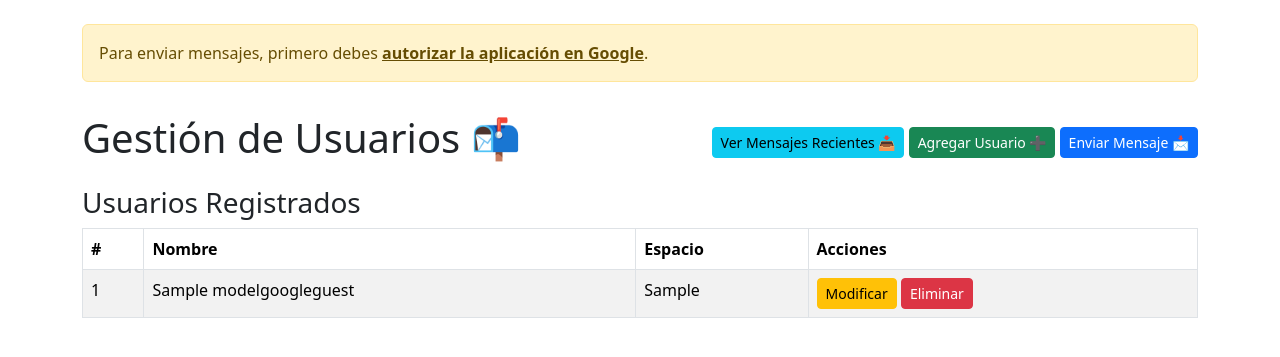
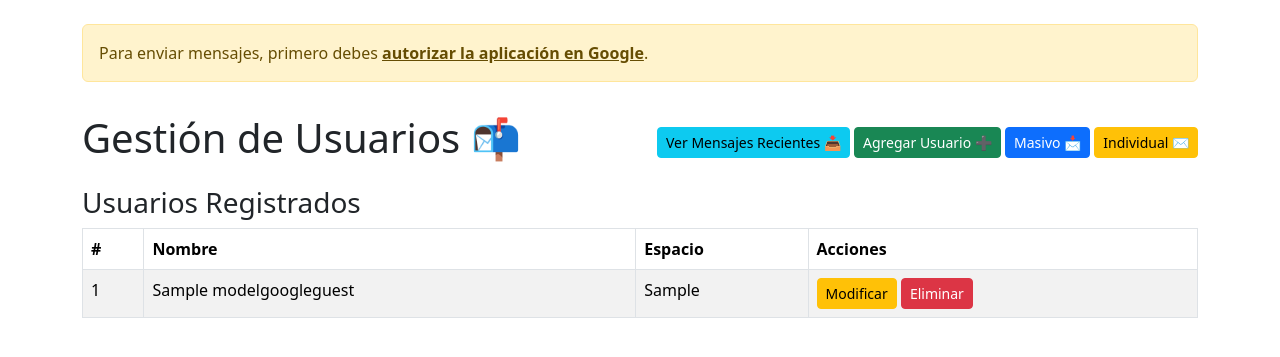
Before and after one commit to CarlosRaloy/django_google_chat, a Django app: page / in a window 1280 px wide. Shown: the top 357 px of the page. Run offline with Django 4.2, Linux system fonts and the light colour scheme; tables that the repository leaves empty hold one stand-in row (values such as "Sample post"); some libraries are stand-ins or nearby versions.

Commit message:
Mensajes individuales

```diff
--- a/aplications/guests/urls.py
+++ b/aplications/guests/urls.py
@@ -34,7 +34,7 @@ urlpatterns = [
     ),
 
     path(
-        route='send_message/<int:user_id>/',
+        route='send_individual_message/',
         view=views.send_individual_message,
         name='send_individual_message'
     ),
--- a/aplications/guests/views.py
+++ b/aplications/guests/views.py
@@ -187,38 +187,45 @@ def send_message(request):
     return redirect('guests:feed')
 
 
-def send_individual_message(request, user_id):
+def send_individual_message(request):
     """
     Envía un mensaje a un usuario específico basado en su espacio.
     """
     if request.method == "POST":
         message = request.POST.get("message")
-        user = get_object_or_404(ModelGoogleGuest, id=user_id)
+        space = request.POST.get("space")
 
-        if not message:
-            return JsonResponse({'success': False, 'error': 'El mensaje no puede estar vacío.'})
+        if not message or not space:
+            request.session['error_message'] = "El mensaje o espacio no pueden estar vacíos."
+            return redirect('guests:feed')
 
         credentials = load_credentials()
         if not credentials:
-            return JsonResponse({'success': False, 'error': 'No se pudieron cargar las credenciales.'})
+            request.session['error_message'] = "No se pudieron cargar las credenciales. Intenta reautorizar."
+            return redirect('guests:feed')
 
         try:
             # Inicializar el servicio de Google Chat
             service = build('chat', 'v1', credentials=credentials)
 
-            # Enviar mensaje al espacio del usuario
+            # Enviar mensaje al espacio especificado
             service.spaces().messages().create(
-                parent=f"spaces/{user.space}",
+                parent=f"spaces/{space}",
                 body={"text": message}
             ).execute()
 
-            return JsonResponse({'success': True, 'message': f"Mensaje enviado a {user.name}."})
+            # Mensaje de éxito
+            request.session['success_message'] = f"Mensaje enviado al espacio {space}."
+            return redirect('guests:feed')
 
         except Exception as e:
-            print(f"Error al enviar mensaje a {user.name}: {e}")
-            return JsonResponse({'success': False, 'error': f"Error al enviar mensaje: {str(e)}"})
+            print(f"Error al enviar mensaje al espacio {space}: {e}")
+            request.session['error_message'] = f"Error al enviar mensaje: {str(e)}"
+            return redirect('guests:feed')
 
-    return JsonResponse({'success': False, 'error': 'Método no permitido.'})
+    request.session['error_message'] = "Método no permitido."
+    return redirect('guests:feed')
+
 
 
 
--- a/templates/feed.html
+++ b/templates/feed.html
@@ -48,7 +48,8 @@
                 <div>
                     <a href="{% url 'guests:list_messages' %}" class="btn btn-info btn-sm">Ver Mensajes Recientes 📥</a>
                     <button class="btn btn-success btn-sm" data-bs-toggle="modal" data-bs-target="#addUserModal">Agregar Usuario ➕</button>
-                    <button class="btn btn-primary btn-sm" data-bs-toggle="modal" data-bs-target="#sendMessageModal">Enviar Mensaje 📩</button>
+                    <button class="btn btn-primary btn-sm" data-bs-toggle="modal" data-bs-target="#sendMessageModal">Masivo 📩</button>
+                    <button class="btn btn-warning btn-sm" data-bs-toggle="modal" data-bs-target="#sendGlobalMessageModal">Individual ✉️</button>
                 </div>
             </div>
         </div>
@@ -162,25 +163,33 @@
             </div>
         </div>
 
-        <!-- Modal para enviar mensaje individual -->
-        <div class="modal fade" id="sendIndividualMessageModal{{ user.id }}" tabindex="-1" aria-labelledby="sendIndividualMessageModalLabel{{ user.id }}" aria-hidden="true">
+        <!-- Modal Global para enviar mensajes -->
+        <div class="modal fade" id="sendGlobalMessageModal" tabindex="-1" aria-hidden="true">
             <div class="modal-dialog">
                 <div class="modal-content">
-                    <form method="POST" action="{% url 'guests:send_individual_message' user.id %}">
+                    <form method="POST" action="{% url 'guests:send_individual_message' %}">
                         {% csrf_token %}
                         <div class="modal-header">
-                            <h5 class="modal-title">Enviar Mensaje a {{ user.name }}</h5>
+                            <h5 class="modal-title">Enviar Mensaje</h5>
                             <button type="button" class="btn-close" data-bs-dismiss="modal" aria-label="Close"></button>
                         </div>
                         <div class="modal-body">
                             <div class="mb-3">
-                                <label for="message{{ user.id }}" class="form-label">Mensaje</label>
-                                <textarea class="form-control" id="message{{ user.id }}" name="message" rows="3" placeholder="Escribe tu mensaje aquí..." required></textarea>
+                                <label for="space" class="form-label">Selecciona el Espacio</label>
+                                <select id="space" name="space" class="form-select" required>
+                                    {% for user in users %}
+                                    <option value="{{ user.space }}">{{ user.name }} ({{ user.space }})</option>
+                                    {% endfor %}
+                                </select>
+                            </div>
+                            <div class="mb-3">
+                                <label for="message" class="form-label">Mensaje</label>
+                                <textarea id="message" name="message" class="form-control" rows="3" required></textarea>
                             </div>
                         </div>
                         <div class="modal-footer">
                             <button type="button" class="btn btn-secondary" data-bs-dismiss="modal">Cancelar</button>
-                            <button type="submit" class="btn btn-success">Enviar</button>
+                            <button type="submit" class="btn btn-primary">Enviar</button>
                         </div>
                     </form>
                 </div>
@@ -212,5 +221,18 @@
             </div>
         </div>
     </div>
+
+<link href="https://cdn.jsdelivr.net/npm/select2@4.1.0-rc.0/dist/css/select2.min.css" rel="stylesheet" />
+<script src="https://cdn.jsdelivr.net/npm/select2@4.1.0-rc.0/dist/js/select2.min.js"></script>
+<script>
+$(document).ready(function() {
+    $('#space').select2({
+        width: '100%',
+        placeholder: "Selecciona un espacio",
+        allowClear: true
+    });
+});
+</script>
+
 </body>
 </html>
```
